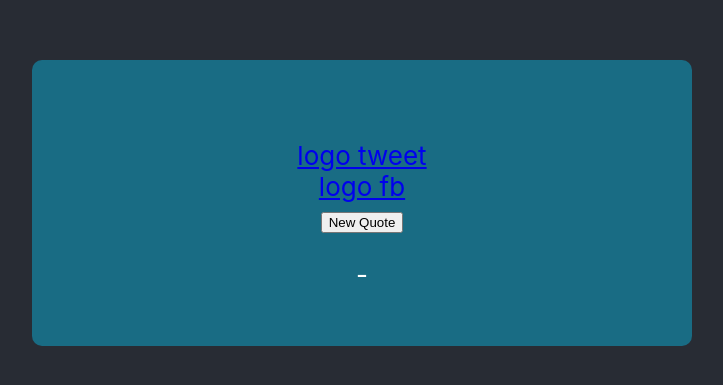
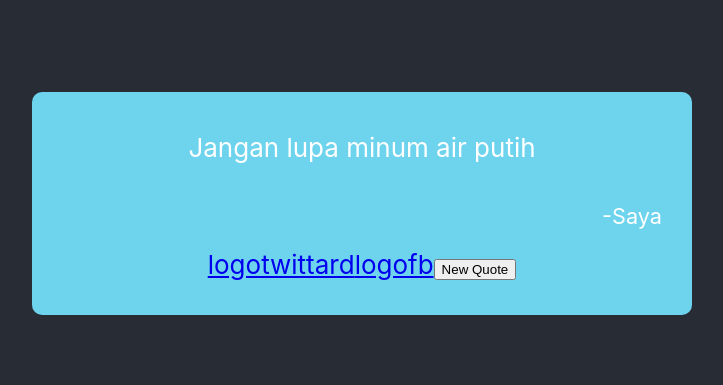
Before and after one commit to danzel-py/Random-Quote-Machine, a React (Create React App) app: page / in a window 1280 px wide. Shown: the part 197-582 px from the top of the page, without its empty margins (278-1001 px from the left). Built offline with nearby package versions, Linux system fonts and the light colour scheme.

Commit message:
Random Quotes Generated
App initialize a random Quote first time renders. New Quote Button is working fine.

```diff
--- a/src/App.css
+++ b/src/App.css
@@ -37,9 +37,9 @@
   }
 }
 
-#boxbuatquoteauth {
+#quote-box-container {
   padding: 40px 30px 30px 30px;
-  background-color: rgba(4, 205, 255, 0.397);
+  background-color: rgb(110, 212, 238);
   width: 80%;
   max-width: 600px;
   border-radius: 10px;
@@ -48,7 +48,7 @@
 
 }
 
-#quote-text{
+#text{
   margin: 0px 0px 40px 0px;
   font-size: normal;
 }
@@ -58,6 +58,6 @@
   font-size: smaller;
 }
 
-#navbwh{
+#buttons-container{
   margin: 20px 5px 5px 5px
 }
--- a/src/App.js
+++ b/src/App.js
@@ -5,87 +5,78 @@ function App() {
   return (
     <div className="App">
       <header className="App-header">
-        <QuoteBox id="quote-box" />
+        <div id='quote-box-container'>
+          <QuoteBox />
+        </div>
       </header>
     </div>
   );
 }
 
 
-const QuoteBox = () => {
-    return(
-      <div id="boxbuatquoteauth">
-        <QuotesAndAuthor quotesnya='' author='' />
-        <Navbwh />
-      </div>
-    )
-}
-
-const QuotesAndAuthor = (props) =>{
-    return(
-      <div>
-        <div id="quote-text">
-          {props.quotesnya}
-        </div>
-        <div id="author">
-          {props.author}
-        </div>
-
-      </div>
-    )
-  }
-
-function Navbwh() {
-  return (
-    <div id='navbwh'>
-      <div>
-        <a href="https:\\www.twitter.com" id="tweet-quote">logo tweet</a>
-      </div>
-      <div>
-        <a href="https:\\www.fb.com" id="fb-quote">logo fb</a>
-      </div>
-      <NewQuote />
-    </div>
-  );
-
-}
-
-class NewQuote extends React.Component {
+class QuoteBox extends React.Component {
   constructor(props){
     super(props);
     this.state = {
-      quotes: '',
-      auth: ''
+      quote: '',
+      author: '',
     }
-    this.generateRandomQuote = this.generateRandomQuote.bind(this)
+    this.generateQuotes = this.generateQuotes.bind(this)
+    this.generateQuotes()
   }
 
-  generateRandomQuote(){
-    let x = getRandomNumber(1)
-    this.setState({quotes: quotesList[x].text, auth: quotesList[x].author})
+  generateQuotes(){
+    let x = Math.floor((Math.random())*3)
+    this.setState({
+      quote: quotesList[x].quotes,
+      author: quotesList[x].author
+    })
   }
 
-
+  componentDidMount(){
+    this.generateQuotes()
+  }
 
   render(){
     return(
       <div>
-        <button onClick={this.generateRandomQuote}>New Quote</button>
-        <p>{this.state.quotes}-{this.state.auth}</p>
+        <div id="text">
+          {this.state.quote}
+        </div>
+        <div id="author">
+          -{this.state.author}
+        </div>
+        <div id="buttons-container">
+          <a id="tweet-quote" href="https://www.twitter.com" target="_blank" rel="noopener noreferrer">
+            logotwittard
+          </a>
+          <a id ="fb-share" href="https://www.fb.com" target="_blank" rel="noopener noreferrer">
+            logofb
+          </a>
+          <button id="new-quote" onClick={this.generateQuotes}>
+            New Quote
+          </button>
+
+        </div>
       </div>
     )
   }
 }
 
-const getRandomNumber = (numbers) => {
-  return Math.floor(Math.random()*numbers)
-}
-
 const quotesList = [
   {
-    text: 'Queen Elsa, make a prince. A fancy one.',
-    author: 'Anna'
+    quotes: 'Quotes yg pertama, gtw apa',
+    author: 'Saya'
+  },
+  {
+    quotes: 'Mari mengerjakan sesuatu',
+    author: 'Saya'
+  },
+  {
+    quotes: 'Jangan lupa minum air putih',
+    author: 'Saya'
   }
+
 ]
 
 export default App;
```
